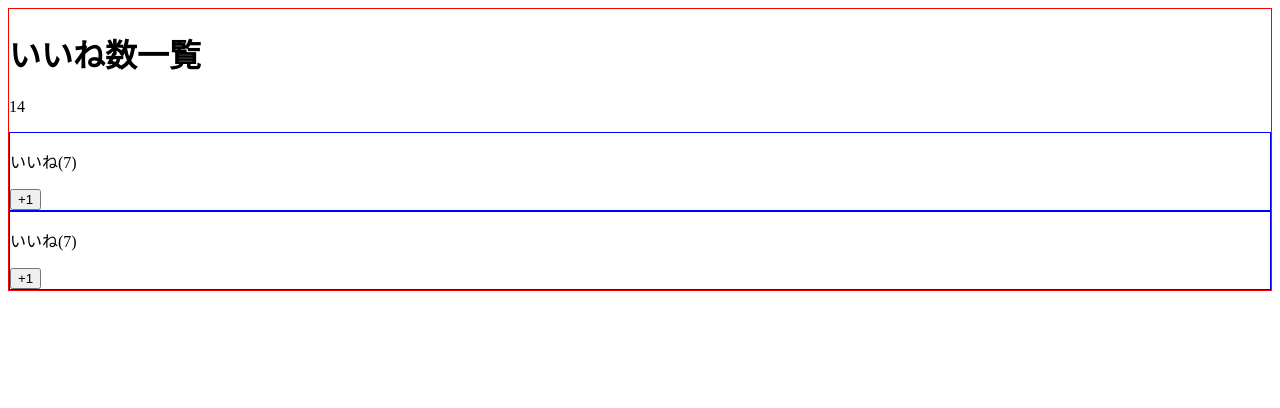
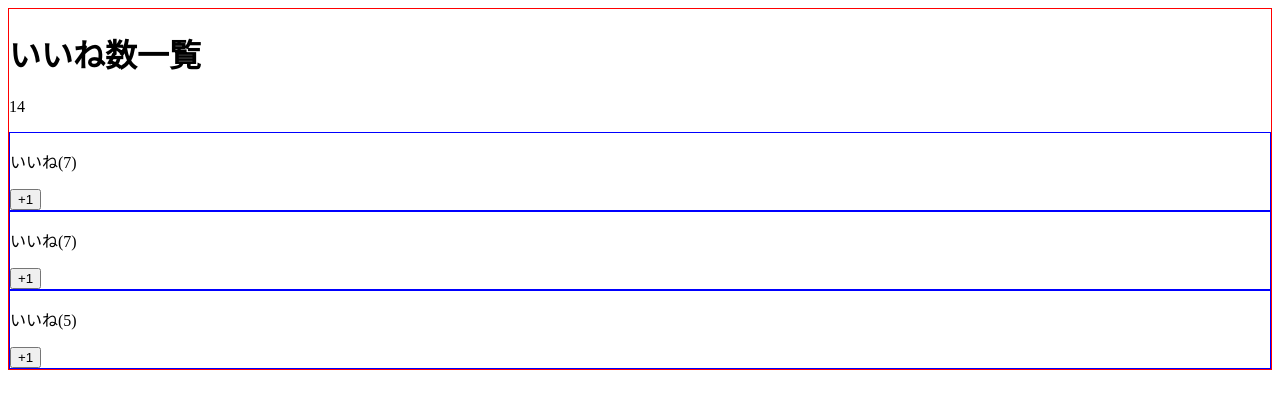
Before and after one commit to naoki-kkc/udemy_vue-js-complete-guide, a Vue app in the folder section7/udemy-vuejs/: page / in a window 1280 px wide. Shown: the top 408 px of the page. Built offline with nearby package versions, Linux system fonts and the light colour scheme.

Commit message:
section7 - 91 end

```diff
--- a/section7/udemy-vuejs/src/App.vue
+++ b/section7/udemy-vuejs/src/App.vue
@@ -6,6 +6,8 @@
     <LikeNum v-bind:totalNumber="num"></LikeNum>
     <!-- 属性名をケバブケースで書く(こっちの方が良い) -->
     <LikeNum v-bind:total-number="num"></LikeNum>
+    <!-- totalNumberを指定していないのでデフォルトを使用する -->
+    <LikeNum></LikeNum>
   </div>
 </template>
 
--- a/section7/udemy-vuejs/src/components/LikeNum.vue
+++ b/section7/udemy-vuejs/src/components/LikeNum.vue
@@ -7,7 +7,18 @@
 
 <script>
 export default{
-    props: ['totalNumber'],
+
+    // propsを配列で指定
+    // props: ['totalNumber'],
+
+    // propsをオブジェクトで指定
+    props :{
+        totalNumber: {
+            type:     Number,
+            default:  10
+        }
+    },
+
     computed:{
         halfnum(){
             return this.totalNumber / 2;
```
